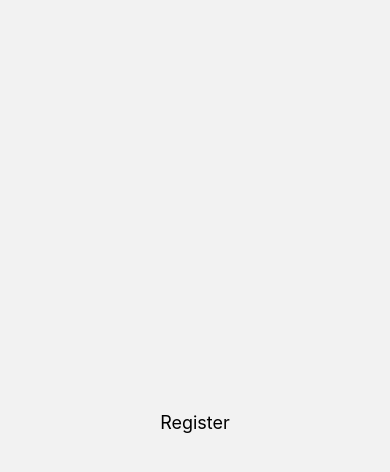
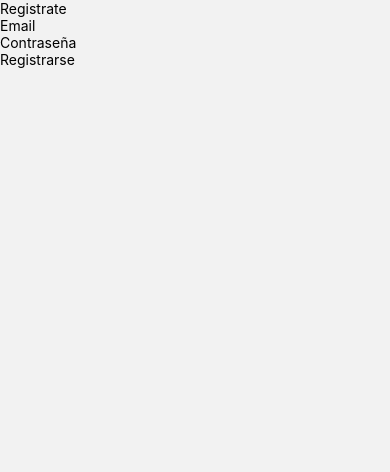
Before and after one commit to AgussAress/Prog3-RN-Aresi-Ares-Axelrad-colapintoaredbull, a React Native app: screen /register in a window 390 px wide. Shown: the top 472 px of the page. Built offline with nearby package versions, Linux system fonts and the light colour scheme.

Commit message:
register (le falta el username y ponerlo lindo)

```diff
--- a/src/screens/Login.js
+++ b/src/screens/Login.js
@@ -1,24 +1,15 @@
 import React, { Component } from 'react';
-import { View, Text, StyleSheet } from 'react-native';
+import { View, Text, TouchableOpacity } from 'react-native';
 
 export default class Login extends Component {
   render() {
     return (
-      <View style={styles.container}>
-        <Text style={styles.text}>Login</Text>
+      <View>
+        <Text>Este es el Login</Text>
+        <TouchableOpacity onPress={() => this.props.navigation.navigate('register')}>
+          <Text>No tenés una cuenta? Registrate</Text>
+        </TouchableOpacity>
       </View>
     );
   }
 }
-
-const styles = StyleSheet.create({
-  container: {
-    flex: 1,
-    justifyContent: 'center',
-    alignItems: 'center',
-  },
-  text: {
-    fontSize: 20,
-    fontWeight: 'bold',
-  },
-});
--- a/src/screens/Register.js
+++ b/src/screens/Register.js
@@ -1,23 +1,46 @@
 import React, { Component } from 'react';
-import { View, Text, StyleSheet } from 'react-native';
+import { View, Text, TextInput, TouchableOpacity } from 'react-native';
+import { auth } from '../firebase/config';
 
 export default class Register extends Component {
+  state = {
+    email: '',
+    password: '',
+    error: ''
+  };
+
+  handleRegister = () => {
+    const { email, password } = this.state;
+    auth
+      .createUserWithEmailAndPassword(email, password)
+      .then(() => {
+        this.props.navigation.navigate('anidada');
+      })
+      .catch((error) => {
+        this.setState({ error: error.message });
+      });
+  };
+
   render() {
     return (
-      <View style={styles.container}>
-        <Text style={styles.text}>Register</Text>
+      <View>
+        <Text>Registrate</Text>
+        <TextInput
+          placeholder="Email"
+          value={this.state.email}
+          onChangeText={(email) => this.setState({ email })}
+        />
+        <TextInput
+          placeholder="Contraseña"
+          secureTextEntry
+          value={this.state.password}
+          onChangeText={(password) => this.setState({ password })}
+        />
+        {this.state.error ? <Text>{this.state.error}</Text> : null}
+        <TouchableOpacity onPress={this.handleRegister}>
+          <Text>Registrarse</Text>
+        </TouchableOpacity>
       </View>
     );
   }
 }
-
-const styles = StyleSheet.create({
-  container: {
-    flex: 1,
-    justifyContent: 'center',
-    alignItems: 'center',
-  },
-  text: {
-    fontSize: 18,
-  },
-});
```
